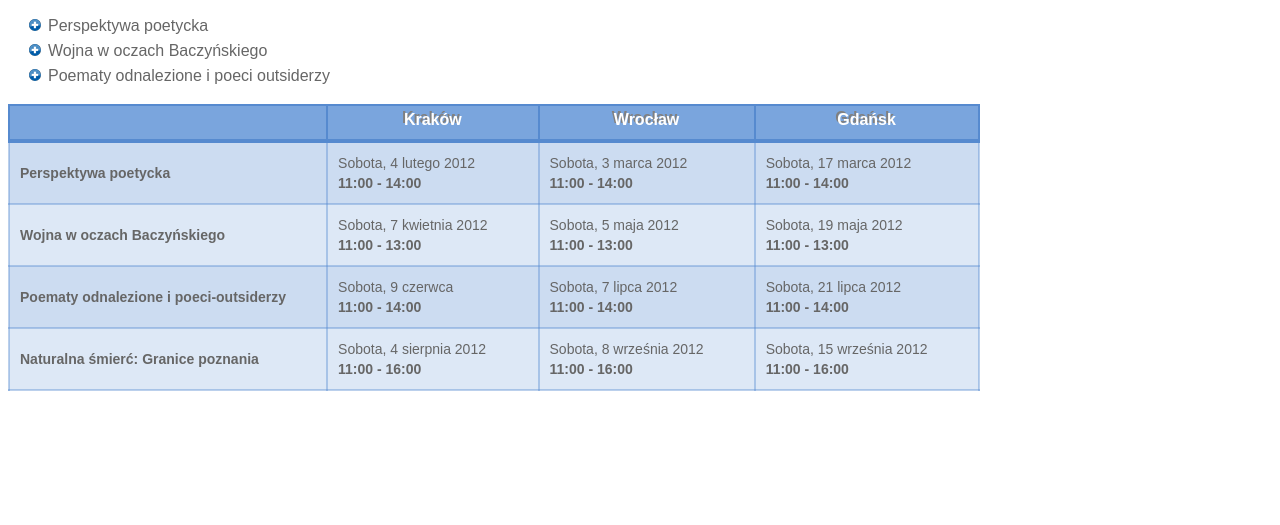
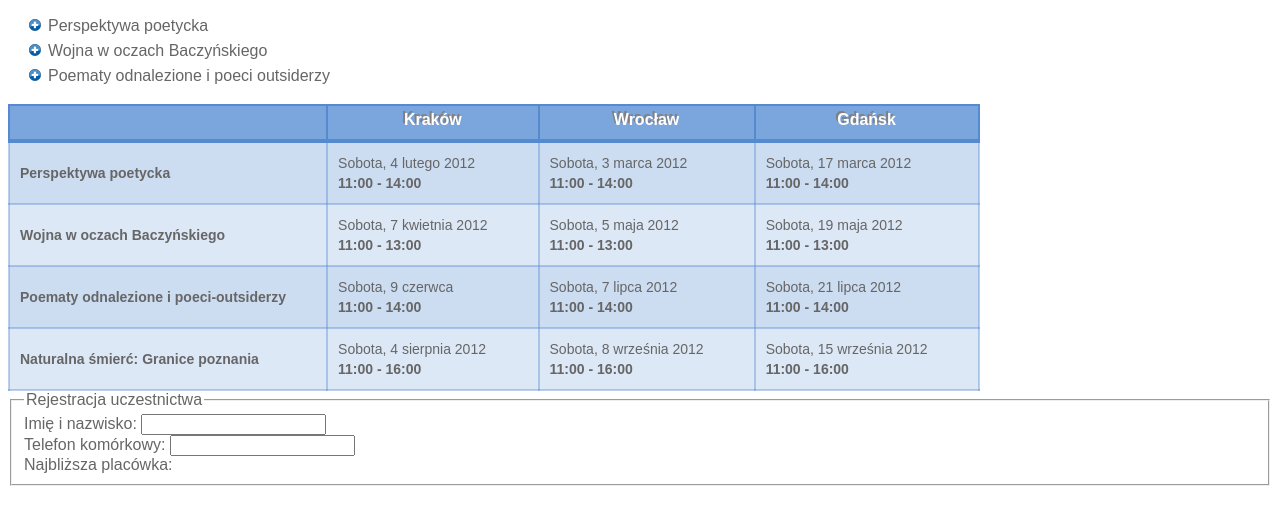
Before and after one commit to TMalicki/HTML-CSS---podstawy-2, a plain HTML site: page index.html in a window 1280 px wide. Shown: the part 137-662 px from the top of the page. Drawn offline with Linux system fonts and the light colour scheme.

Commit message:
Add files via upload

```diff
--- a/index.html
+++ b/index.html
@@ -56,6 +56,16 @@
         </tbody>
     </table>
 
+    <fieldset>
+        <legend> Rejestracja uczestnictwa </legend>
+
+        <label for = "name"> Imię i nazwisko: </label>
+        <input type="email" id = "name" name = "name"><br>
+        <label for = "phone"> Telefon komórkowy: </label>
+        <input type = "text" id = "phone" name = "phone"><br>
+        <label for = "place"> Najbliższa placówka: </label>
+
+    </fieldset>
 
     <link href = "style.css" rel = "stylesheet">
 </body>
```
